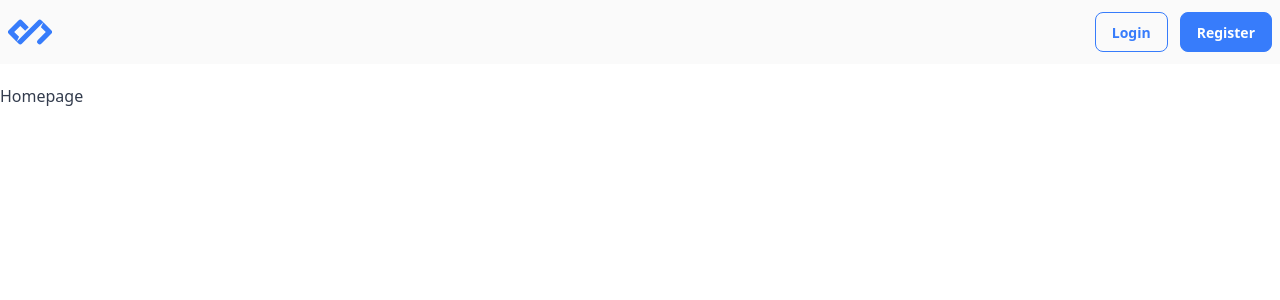
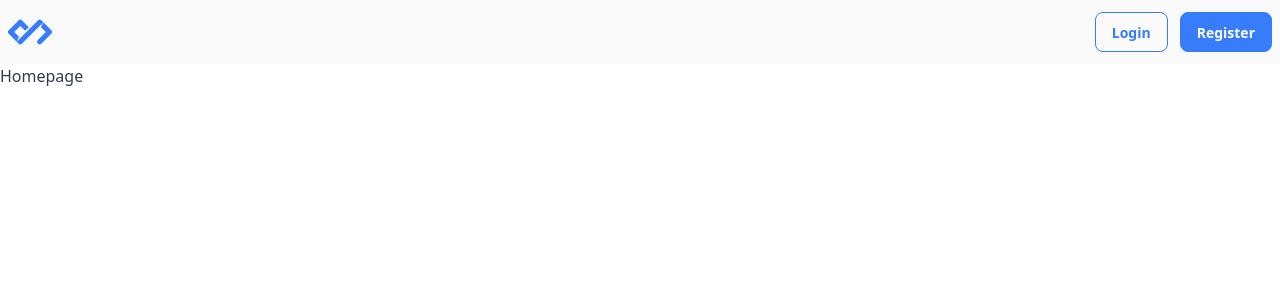
Before and after one commit to TheAnasObaid/SkillSync, a Next.js app in the folder frontend/: page / in a window 1280 px wide. Shown: the top 300 px of the page. Built offline with nearby package versions, Linux system fonts and the light colour scheme.

Commit message:
Build a AuthGuard component

```diff
--- /dev/null
+++ b/frontend/src/app/AuthGuard.tsx
@@ -0,0 +1,17 @@
+"use client";
+
+import { useAuthStore } from "@/store/authStore";
+import { useEffect } from "react";
+
+const AuthGuard = ({ children }: { children: React.ReactNode }) => {
+  const { setToken, setLoading } = useAuthStore();
+
+  useEffect(() => {
+    setToken(localStorage.getItem("authToken"));
+    setLoading(false);
+  }, []);
+
+  return <div>{children}</div>;
+};
+
+export default AuthGuard;
--- a/frontend/src/app/layout.tsx
+++ b/frontend/src/app/layout.tsx
@@ -2,6 +2,7 @@ import Navbar from "@/components/Navbar";
 import type { Metadata } from "next";
 import "./globals.css";
 import Container from "./Container";
+import AuthGuard from "./AuthGuard";
 
 export const metadata: Metadata = {
   title: "Create Next App",
@@ -16,8 +17,10 @@ export default function RootLayout({
   return (
     <html lang="en" data-theme="emerald">
       <body className="antialiased h-screen grid grid-rows-[auto_1fr_auto] gap-y-5">
-        <Navbar />
-        <Container>{children}</Container>
+        <AuthGuard>
+          <Navbar />
+          <Container>{children}</Container>
+        </AuthGuard>
       </body>
     </html>
   );
--- a/frontend/src/app/page.tsx
+++ b/frontend/src/app/page.tsx
@@ -1,13 +1,3 @@
-"use client";
-
-import { useAuthStore } from "@/store/authStore";
-import { useEffect } from "react";
-
 export default function Home() {
-  const { setLoading, setToken } = useAuthStore();
-  useEffect(() => {
-    setToken(localStorage.getItem("authToken"));
-    setLoading(false);
-  }, []);
   return <div>Homepage</div>;
 }
--- a/frontend/src/components/Navbar/LogoutButton.tsx
+++ b/frontend/src/components/Navbar/LogoutButton.tsx
@@ -11,7 +11,7 @@ const LogoutButton = () => {
     <>
       <button
         onClick={() => modalRef.current?.showModal()}
-        className="btn btn-neutral btn-outline"
+        className="btn btn-neutral btn-soft"
       >
         Logout
       </button>
```
